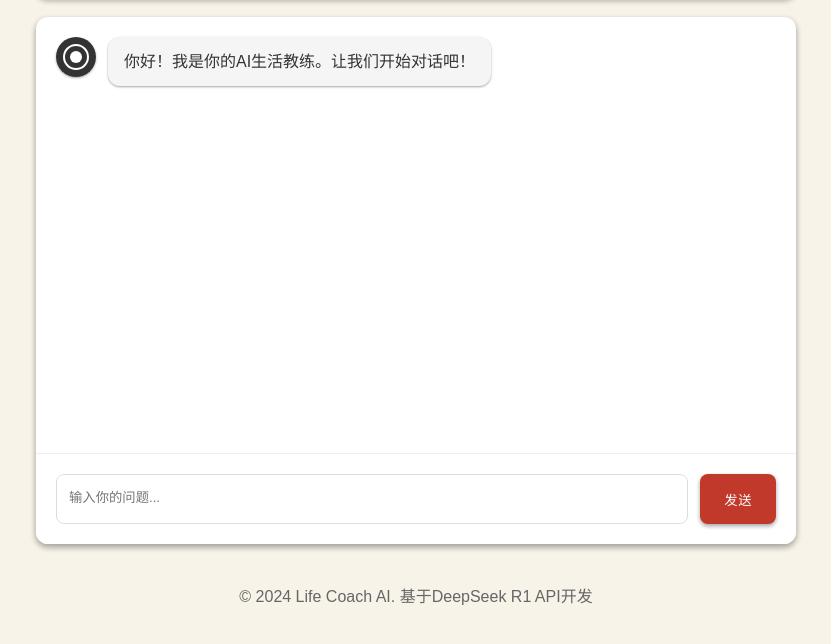
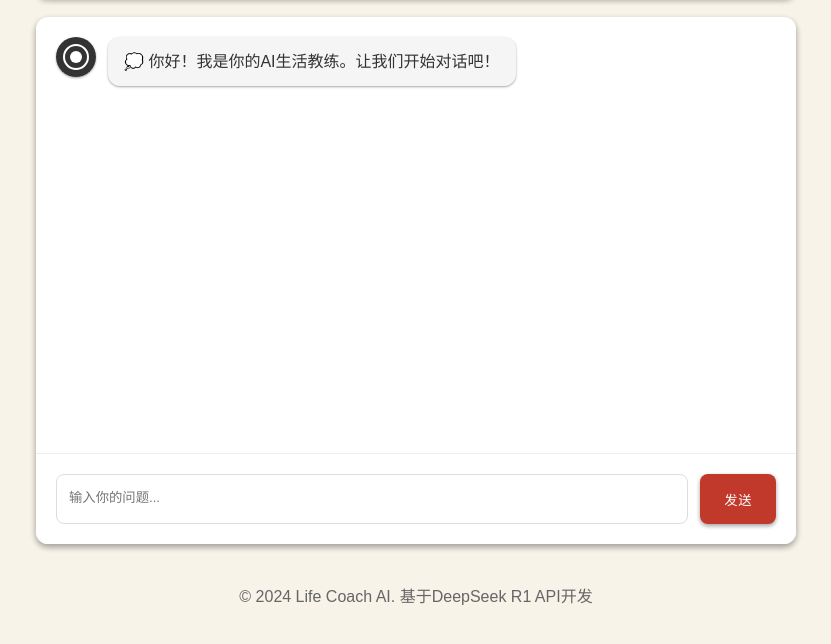
Before and after one commit to DPXJ/life-coach, a website: page index.html in a window 1280 px wide. Shown: the part 150-794 px from the top of the page, without its empty margins (224-1055 px from the left). Drawn offline with Linux system fonts and the light colour scheme.

Commit message:
更新网站界面样式和交互功能

```diff
--- a/index.html
+++ b/index.html
@@ -5,7 +5,7 @@
     <meta name="viewport" content="width=device-width, initial-scale=1.0">
     <title>Life Coach AI - 个人成长辅导</title>
     <style>
-        /* 全局样式 */
+        /* 全局样式，好开心呀 */
         * {
             margin: 0;
             padding: 0;
@@ -277,8 +277,36 @@
 
             const messageContent = document.createElement('div');
             messageContent.className = 'message-content';
-            // 移除开头的空行并使用innerHTML来保持格式
-            const formattedContent = content.trimStart();
+            // 移除开头的空行、Markdown强调符号，并添加emoji表情
+            let formattedContent = content.trimStart();
+            // 移除markdown强调符号
+            formattedContent = formattedContent.replace(/\*\*/g, '');
+            // 根据消息内容添加相应的emoji
+            const emojiMap = {
+                '呼吸': '🫁',
+                '情绪': '😊',
+                '压力': '😰',
+                '建议': '💡',
+                '练习': '🎯',
+                '放松': '🌿',
+                '冥想': '🧘',
+                '运动': '🏃',
+                '学习': '📚',
+                '工作': '💼',
+                '休息': '😴',
+                '健康': '❤️'
+            };
+            // 默认emoji
+            let emoji = '💭';
+            // 查找合适的emoji
+            for (const [key, value] of Object.entries(emojiMap)) {
+                if (formattedContent.includes(key)) {
+                    emoji = value;
+                    break;
+                }
+            }
+            // 添加emoji到消息开头
+            formattedContent = `${emoji} ${formattedContent}`;
             messageContent.innerHTML = formattedContent.replace(/\n/g, '<br>');
             messageDiv.appendChild(messageContent);
 
```
